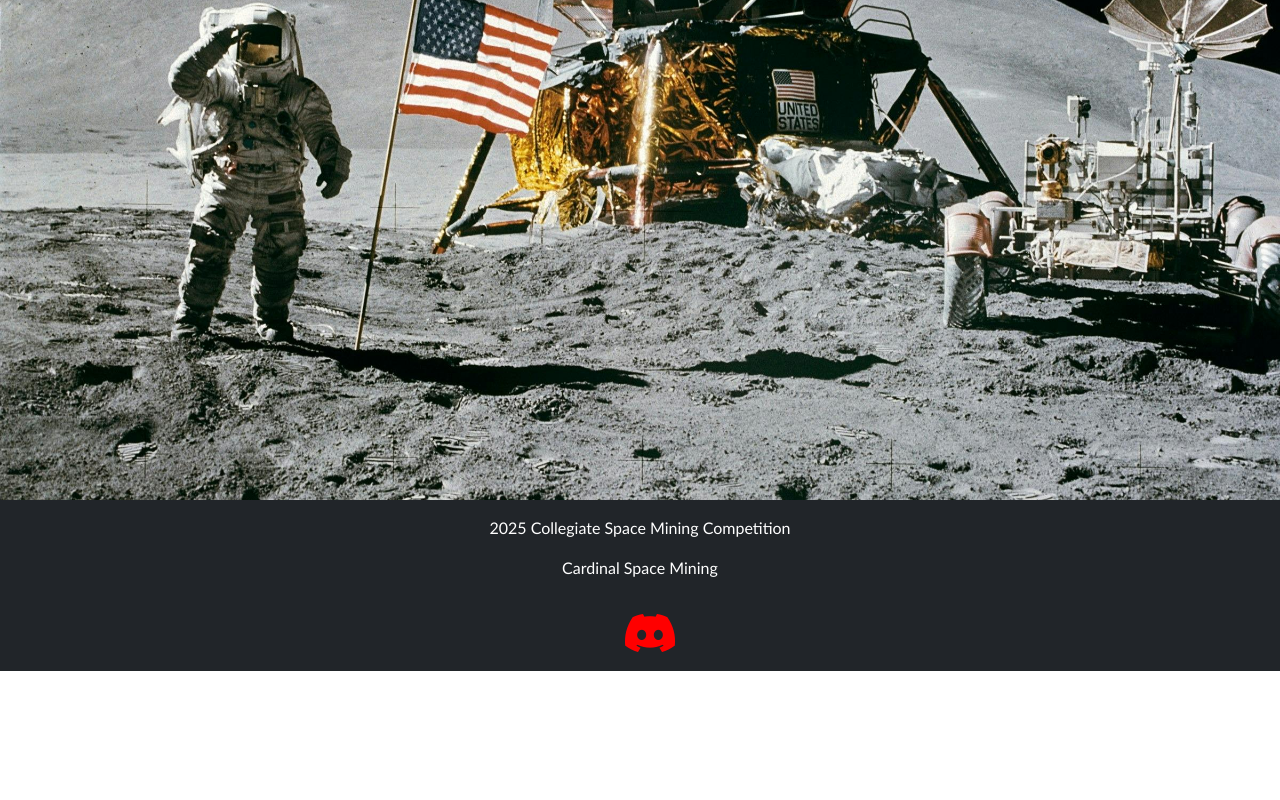
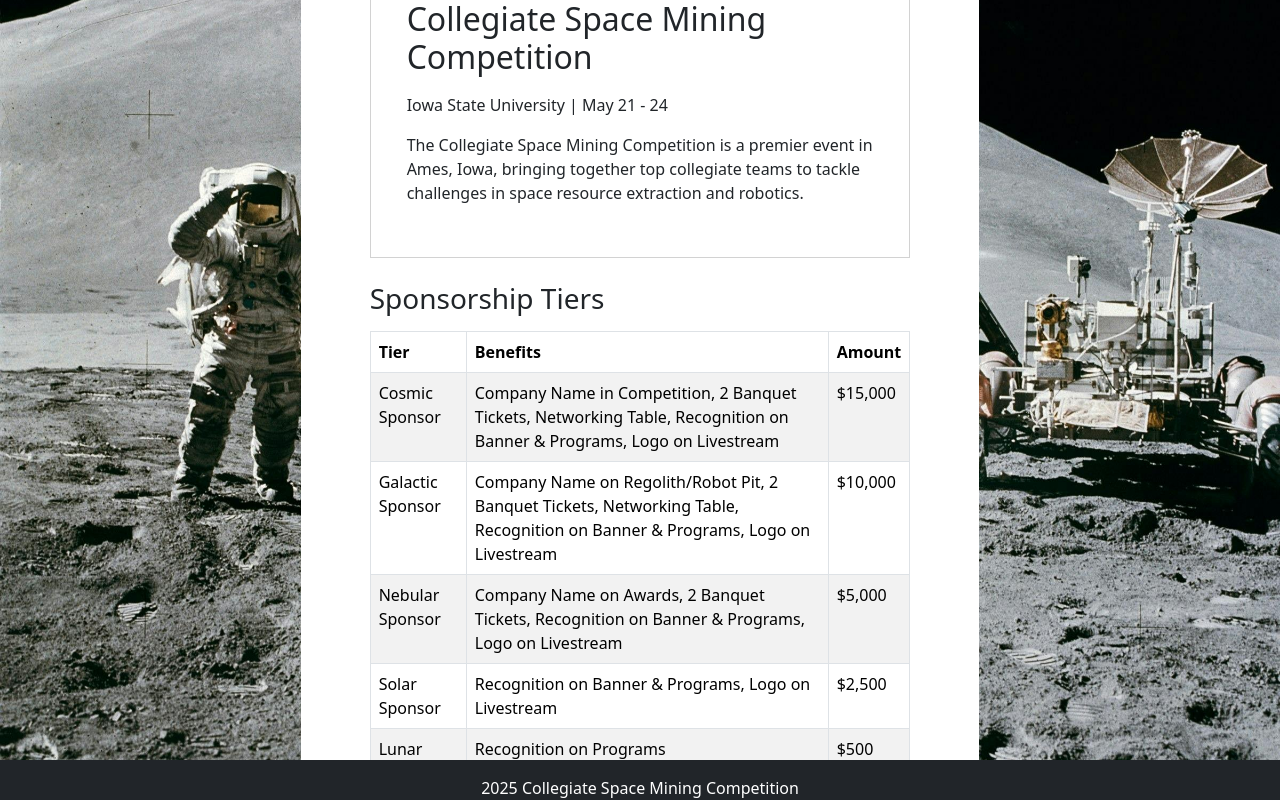
Before and after one commit to gannon-guess/cosmic, a React (Create React App) app: page /sponsor in a window 1280 px wide. Shown: the part 280-1080 px from the top of the page. Before the commit the page ends 951 px from the top, so only its background shows below. Built offline with nearby package versions, Linux system fonts and the light colour scheme.

Commit message:
changed footer approach and button colors

```diff
--- a/src/App.js
+++ b/src/App.js
@@ -1,5 +1,5 @@
 import React from "react";
-import { BrowserRouter, Routes, Route, useLocation } from "react-router-dom";
+import { BrowserRouter, Routes, Route } from "react-router-dom";
 import NavBar from "./NavBar.js";
 import Main from "./Main.js";
 import FAQ from "./FAQ.js";
@@ -18,18 +18,7 @@ function App() {
         <div className="app-container">
             <BrowserRouter>
                 <NavBar />
-                <MainContent />
-            </BrowserRouter>
-        </div>
-    );
-}
-
-function MainContent() {
-    const location = useLocation();
-    const showFooter = location.pathname !== "/";
-
-    return (
-        <>
+                <div className="content-wrapper">
                     <main className="main-content">
                         <Routes>
                             <Route index element={<Main />} />
@@ -42,9 +31,10 @@ function MainContent() {
                             <Route path="sponsor" element={<Sponsorship />} />
                         </Routes>
                     </main>
-            {showFooter && <Footer />}
-        </>
+                </div>
+                <Footer />
+            </BrowserRouter>
+        </div>
     );
 }
-
 export default App;
--- a/src/FAQ.js
+++ b/src/FAQ.js
@@ -75,7 +75,7 @@ function FAQ({ setPage }) {
                             </div>
                             {/* Button to return to main page */}
                             <div className="text-center mt-4" style={{ marginBottom: "20px" }}>
-                                <Button onClick={onMain} variant="secondary">
+                                <Button onClick={onMain} variant="danger">
                                     Back to Main Page
                                 </Button>
                             </div>
--- a/src/Livestream.js
+++ b/src/Livestream.js
@@ -21,6 +21,7 @@ function Livestream() {
             </Container>
             <div style={{ flex: "1" }}>
             </div>
+
         </div>
     );
 }
--- a/src/Main.js
+++ b/src/Main.js
@@ -4,7 +4,6 @@ import 'bootstrap-icons/font/bootstrap-icons.css';
 import "./components/Global.css";
 import "./components/Main.css";
 import "./components/Fonts.css";
-
 import howe from './images/howe.jpeg';
 import earth_from_moon from './images/earth_from_moon.jpg';
 import howe_basement from './images/howe_basement.png';
@@ -96,6 +95,7 @@ function Main({ viewer, setViewer }) {
                 </main>
             </div>
             <div style={{ flex: "1" }}></div>
+
         </div>
     );
 }
--- a/src/Rulebook.js
+++ b/src/Rulebook.js
@@ -81,10 +81,10 @@ function Rulebook() {
                 </p>
 
                 <div style={{ marginBottom: "20px" }}>
-                    <Button type="button" onClick={goToPreviousPage} disabled={pageNumber <= 1} variant="secondary" className="me-2">
+                    <Button type="button" onClick={goToPreviousPage} disabled={pageNumber <= 1} variant="danger" className="me-2">
                         Previous
                     </Button>
-                    <Button type="button" onClick={goToNextPage} disabled={pageNumber >= numPages} variant="secondary">
+                    <Button type="button" onClick={goToNextPage} disabled={pageNumber >= numPages} variant="danger">
                         Next
                     </Button>
                 </div>
--- a/src/Sponsorship.js
+++ b/src/Sponsorship.js
@@ -1,22 +1,79 @@
 import React from "react";
-import { Container } from 'react-bootstrap';
+import { Table, Card, Button } from 'react-bootstrap';
 import "bootstrap/dist/css/bootstrap.css";
 import 'bootstrap-icons/font/bootstrap-icons.css';
 import 'bootstrap/dist/js/bootstrap.bundle.min.js';
+import Footer from "./Footer";
 import lunarsurface from './images/lunar_surface.jpg';
 
 function Sponsorship() {
     return (
-        <div style={{paddingBottom: "90px", position: "relative", backgroundImage: `url(${lunarsurface})`, backgroundSize: "cover", backgroundPosition: "center", display: "flex", height: "100vh"}}>
-            <div style={{ flex: "1" }}>
+        <div style={{ paddingBottom: "90px", position: "relative", backgroundImage: `url(${lunarsurface})`, backgroundSize: "cover", backgroundPosition: "center", display: "flex", height: "140vh" }}>
+            <div style={{ flex: "1" }}></div>
+            <div style={{ flex: "2.25", padding: "0 0px", backgroundColor: "rgb(255, 255, 255)" }}>
+                <header className="cosmic-background text-white text-center py-4" style={{ margin: "0 auto" }}>
+                    <h1>Sponsorship</h1>
+                </header>
+                <main className="container my-5" style={{ flex: "1" }}>
+                    <div className="row">
+                        <div className="col-md-10 mx-auto">
+                            <Card className="text-dark mb-3" style={{ padding: "20px", borderRadius: "0px" }}>
+                                <Card.Body>
+                                    <h2 className="mb-3">Collegiate Space Mining Competition</h2>
+                                    <p>Iowa State University | May 21 - 24</p>
+                                    <p>The Collegiate Space Mining Competition is a premier event in Ames, Iowa, bringing together top collegiate teams to tackle challenges in space resource extraction and robotics.</p>
+                                </Card.Body>
+                            </Card>
+
+                            <h3 className="mt-4">Sponsorship Tiers</h3>
+                            <Table striped bordered hover className="mt-3">
+                                <thead>
+                                    <tr className="text-warning">
+                                        <th>Tier</th>
+                                        <th>Benefits</th>
+                                        <th>Amount</th>
+                                    </tr>
+                                </thead>
+                                <tbody>
+                                    <tr>
+                                        <td>Cosmic Sponsor</td>
+                                        <td>Company Name in Competition, 2 Banquet Tickets, Networking Table, Recognition on Banner & Programs, Logo on Livestream</td>
+                                        <td>$15,000</td>
+                                    </tr>
+                                    <tr>
+                                        <td>Galactic Sponsor</td>
+                                        <td>Company Name on Regolith/Robot Pit, 2 Banquet Tickets, Networking Table, Recognition on Banner & Programs, Logo on Livestream</td>
+                                        <td>$10,000</td>
+                                    </tr>
+                                    <tr>
+                                        <td>Nebular Sponsor</td>
+                                        <td>Company Name on Awards, 2 Banquet Tickets, Recognition on Banner & Programs, Logo on Livestream</td>
+                                        <td>$5,000</td>
+                                    </tr>
+                                    <tr>
+                                        <td>Solar Sponsor</td>
+                                        <td>Recognition on Banner & Programs, Logo on Livestream</td>
+                                        <td>$2,500</td>
+                                    </tr>
+                                    <tr>
+                                        <td>Lunar Sponsor</td>
+                                        <td>Recognition on Programs</td>
+                                        <td>$500</td>
+                                    </tr>
+                                </tbody>
+                            </Table>
+
+                            <h3 className="mt-4">Response Form</h3>
+                            <p>To sponsor, contact <a href="mailto:csmc_isu@iastate.edu" className="text-warning">csmc_isu@iastate.edu</a> or mail to:</p>
+                            <p>2505 University Blvd, P.O. Box 2230, Ames, IA 50010-2230</p>
+                            <Button href="/files/sponsorship.pdf" variant="danger" className="mt-3" style={{ fontWeight: "bold",  padding: "10px 20px" }}>Become a Sponsor</Button>
+                        </div>
+                    </div>
+                </main>
             </div>
-            <Container className="text-center py-5" style={{ flex: "2.25", padding: "0 0px", backgroundColor: "rgba(255, 255, 255, 0)" }}>
-                <div style={{ marginTop: '30px', padding: '0px', border: '1px solid #ddd', borderRadius: '0px', backgroundColor: '#f9f9f9' }}>
-                    <h3>WIP</h3>
-                </div>
-            </Container>
-            <div style={{ flex: "1" }}>
-            </div>
+            <div style={{ flex: "1" }}></div>
+
+            <Footer />
         </div>
     );
 }
--- a/src/components/Global.css
+++ b/src/components/Global.css
@@ -14,11 +14,6 @@ html, body {
     height: 100%;
     margin: 0;
     padding: 0;
-    font-family: 'Calibri', sans-serif; /* Set the global font-family to Calibri */
-}
-
-body, p, h2, h3, h4, h5, h6, a, span, div {
-    font-family: 'Calibri', sans-serif; /* Ensure all text elements use Calibri */
 }
 
 .app-container {
@@ -30,7 +25,6 @@ body, p, h2, h3, h4, h5, h6, a, span, div {
 
 .content-wrapper {
     flex: 1; /* Allows content to push the footer down */
-    padding-bottom: var(--footer-height); /* Prevents content overlap */
 }
 
 footer {
```
Also changed, not shown: 1 other file (tests, documents, lock files or other folders). Lines whose indentation alone changed are shown as unchanged.
